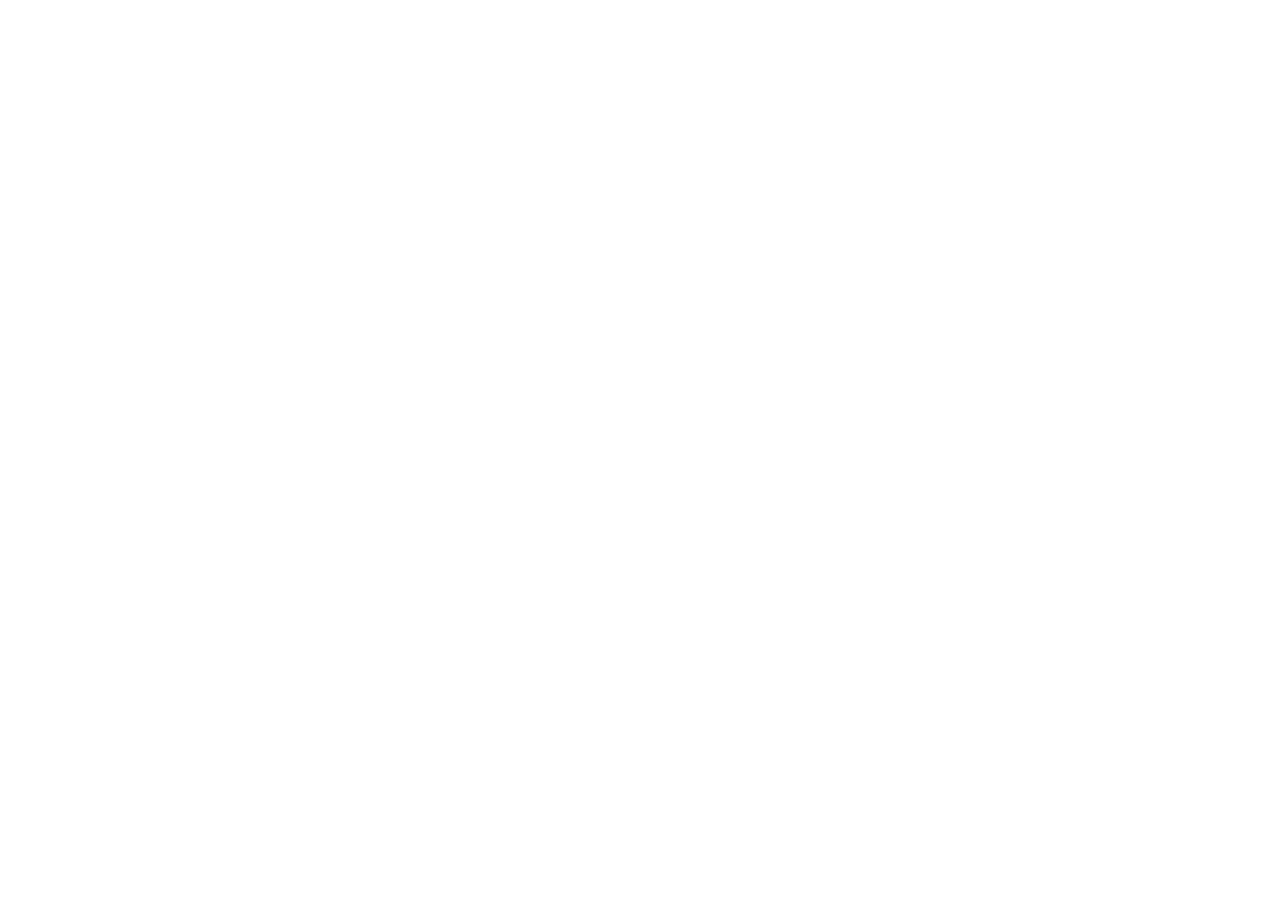
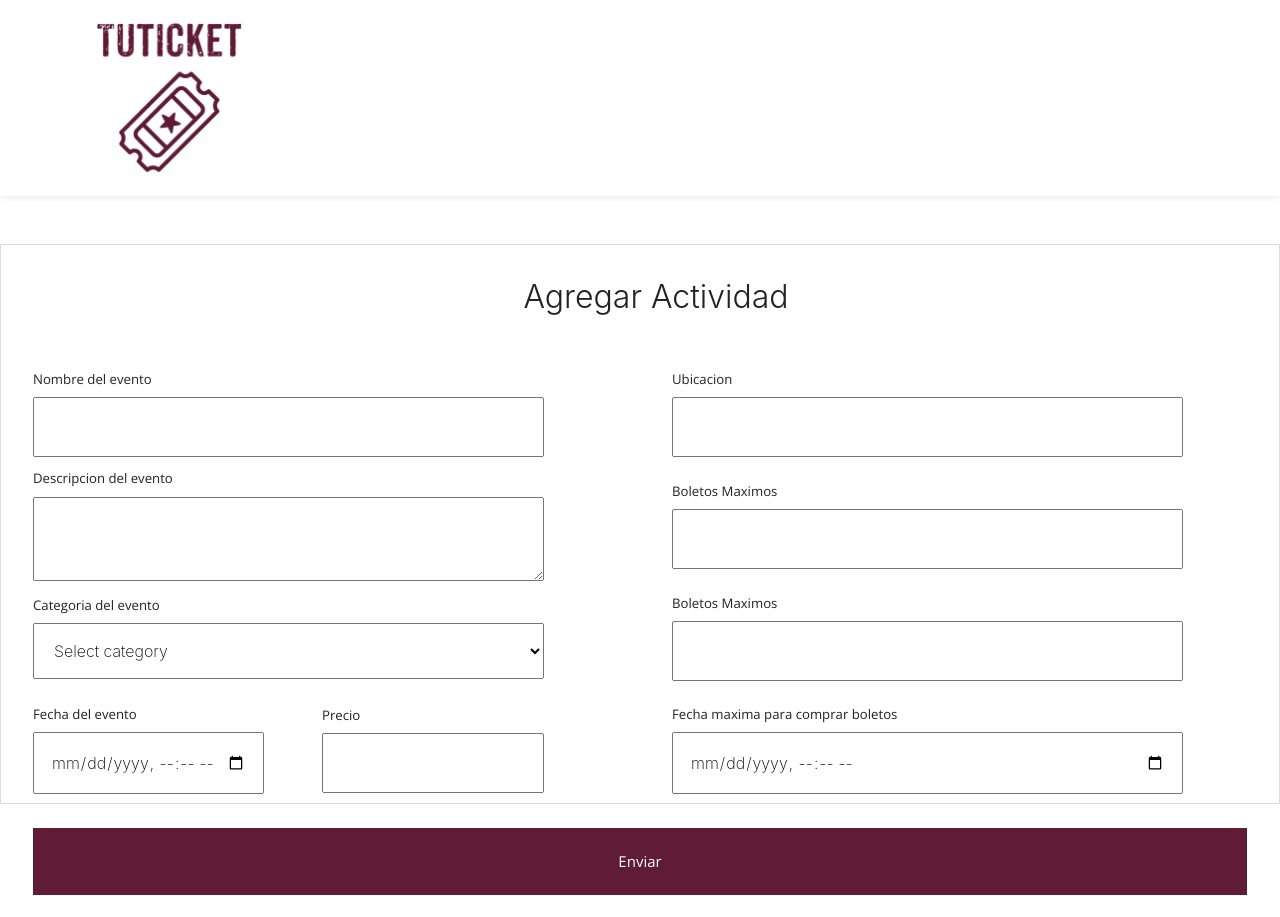
Before and after one commit to Daniel07816/TuTicket, an Angular app in the folder ticket/: page /crear-evento in a window 1280 px wide. Before the commit the page ends 800 px from the top, so only its background shows below. Built offline with nearby package versions, Linux system fonts and the light colour scheme.

Commit message:
modificacion en template creacion evento

```diff
--- a/ticket/src/app/componentes/crear-evento/crear-evento.component.css
+++ b/ticket/src/app/componentes/crear-evento/crear-evento.component.css
@@ -4,16 +4,7 @@
   --claro: #ffffff;
 }
 
-*, *:before, *:after{
-  box-sizing: inherit;
-}
 
-
-body{
-  margin: 0;
-  font-size: 16px;
-  background-color: #F7F7F7;
-}
 
 html{
   font-size: 62.5%;
@@ -23,6 +14,8 @@ html{
   display: flex;
   flex-direction: column;
 }
+
+
 
 h1{
   font-size: 2.6rem;
@@ -130,9 +123,10 @@ header{
 
 .cont{
   max-width: 90rem;
+  height: 70vh;
   margin: 0 auto;
   border: 0.01rem solid gainsboro;
-  margin-top: 5rem;
+  margin-top: 3rem;
   background-color: #ffffff;
 }
 
@@ -141,19 +135,17 @@ header{
   height: 100%;
   display: grid;
   grid-template-columns: 1fr 1fr;
-  grid-template-rows: repeat(6, 10rem);
+  grid-template-rows: repeat(6, 7rem);
 }
-
-
-
 
 .contenedor-imagenes{
   grid-column: 2/3;
   grid-row: 2/6;
   display: grid;
-  grid-template-columns: repeat(2, 1fr);
-  grid-template-rows: repeat(2, 1fr);
+  grid-template-rows: repeat(4, 1fr);
 }
+
+
 
 h2{
   grid-column: 1/3;
@@ -185,7 +177,7 @@ h2{
 .formulario input[type="submit"]{
   grid-column: 1/3;
   grid-row: 6/7;
-  background-color: #E5242B;
+  background-color: #601c34;
   border: none;
   color: #ffffff;
   width: 95%;
@@ -198,7 +190,7 @@ h2{
   margin-left: 2rem;
   width: 80%;
   padding: 1rem;
-  font-size: 1.5rem;
+  font-size: 1rem;
   font-weight: 200;
   font-family: Circular, -apple-system, BlinkMacSystemFont, Roboto, Helvetica Neue, sans-serif;
 }
@@ -240,54 +232,20 @@ h2{
   width: 80%;
 }
 
-.profile-pic-div1,.profile-pic-div2,.profile-pic-div3,.profile-pic-div4{
-  height: 90%;
-  width: 90%;
-  position: relative;
-  overflow: hidden;
-  margin: 0 auto;
-  margin-bottom: 2rem;
-  margin-right: 2rem;
+
+img{
+  width: 10rem;
 }
 
-#photo{
-  height: 100%;
-  width: 100%;
+.filad1{
+  grid-row: 1/2;
 }
-
-
-.profile-pic-div1 label,.profile-pic-div2 label,.profile-pic-div3 label,.profile-pic-div4 label{
-  margin-top: 2rem;
+.filad2{
+  grid-row: 2/3;
 }
-
-#uploadbtn1,#uploadbtn2,#uploadbtn3,#uploadbtn4{
-  height: 100%;
-  width: 100%;
-  position: absolute;
-  bottom: 0;
-  text-align: center;
-  background: rgba(170, 170, 170, 0.7);
-  color: var(--blanco);
-  font-family: Circular, -apple-system, BlinkMacSystemFont, Roboto, Helvetica Neue, sans-serif;
-  font-size: 15px;
-  cursor: pointer;
-  border: none;
-
+.filad3{
+  grid-row: 3/4;
 }
-
-#photo1{
-  height: 100%;
-  width: 100%;
+.filad4{
+  grid-row: 4/5;
 }
-#photo2{
-  height: 100%;
-  width: 100%;
-}
-#photo3{
-  height: 100%;
-  width: 100%;
-}
-#photo4{
-  height: 100%;
-  width: 100%;
-}
--- a/ticket/src/app/componentes/crear-evento/crear-evento.component.html
+++ b/ticket/src/app/componentes/crear-evento/crear-evento.component.html
@@ -1,15 +1,19 @@
 <header >
   <div class="header contenedor">
       <div class="logo">
-          <img src="{{logo}}">
+          <img [src]="imagen">
       </div>
-      <nav class="navegacion">
-          <a href="#">Javier</a>
-           <ul>
-               <li><a href="#">Cuenta</a></li>
-               <li><a href="#">Mis eventos</a></li>
-           </ul>
-      </nav>
+<!--
+  x 1.nombre del evento
+  x 2.descripcion (breve)
+  8.categoria del evento (combobox)
+  3.fechas y horas
+  x 7.precio
+
+  4.ubiacion
+  6.boletos maximos
+  9.fecha max
+-->
   </div>
 </header>
 <main id="main">
@@ -18,15 +22,15 @@
           <div class="principal">
               <h2>Agregar Actividad</h2>
               <div class="formulario-grupo fila1">
-                  <label for="nombre">Nombre de la actividad</label>
+                  <label for="nombre">Nombre del evento</label>
                   <input id="nombre" name="nombre" class="nombre" type="text" required>
               </div>
               <div class="formulario-grupo fila2">
-                  <label for="descripcion">Descripcion de la actividad</label>
+                  <label for="descripcion">Descripcion del evento</label>
                   <textarea class="descripcion" name = "descripcion" rows="3" required="" id="descripcion"></textarea>
               </div>
               <div class="formulario-grupo fila3">
-                  <label for="categoria">Categoria de la actividad</label>
+                  <label for="categoria">Categoria del evento</label>
                   <select class="categoria" name="categoria" id="categoria">
                       <option selected="">Select category</option>
                       <option value="1">Categoria 1</option>
@@ -36,7 +40,7 @@
               </div>
               <div class="formulario-row fila4">
                   <div class="formulario-grupo row1">
-                      <label for="fecha">Fecha de la actividad</label>
+                      <label for="fecha">Fecha del evento</label>
                       <input id="fecha" name="fecha" class="fecha" type="datetime-local" required>
                   </div>
                   <div class="formulario-grupo row2">
@@ -44,31 +48,35 @@
                       <input id="precio" name = "precio" class="precio" type="text" required>
                   </div>
               </div>
+
               <div class="contenedor-imagenes">
+                <div class="formulario-grupo filad1">
+                  <label for="ubicacion">Ubicacion</label>
+                  <input type="text" name="ubicacion" required>
+                </div>
+                <div class="formulario-grupo fidad2">
+                  <label for="Boletos maximos">Boletos Maximos</label>
+                  <input type="number" name="Boletos Maximos" required>
+                </div>
+                <div class="formulario-grupo filad3">
+                  <label for="Boletos maximos">Boletos Maximos</label>
+                  <input type="number" name="Boletos Maximos" required>
+                </div>
+                <div class="formulario-grupo filad4">
+                <label for="fecha">Fecha maxima para comprar boletos</label>
+                <input id="fecha" name="fecha" class="fecha" type="datetime-local" required>
+                </div>
+<!--
                   <div class="profile-pic-div1">
                       <img id="photo1">
                       <input type="file" id="file1">
                       <label for="file1" name ="file1" id="uploadbtn1">Elegir foto</label>
                   </div>
-                  <div class="profile-pic-div2">
-                      <img id="photo2">
-                      <input type="file" id="file2">
-                      <label for="file2" name ="file2" id="uploadbtn2">Elegir foto</label>
-                  </div>
-                  <div class="profile-pic-div3">
-                      <img id="photo3">
-                      <input type="file" id="file3">
-                      <label for="file3" name ="file3" id="uploadbtn3">Elegir foto</label>
-                  </div>
-                  <div class="profile-pic-div4">
-                      <img id="photo4">
-                      <input type="file" id="file4">
-                      <label for="file4" name ="file4" id="uploadbtn4">Elegir foto</label>
-                  </div>
+-->
               </div>
               <input type="submit" value="Enviar" id="enviar">
            </div>
       </form>
   </div>
 </main>
-</footer>
+<footer></footer>
--- a/ticket/src/app/componentes/crear-evento/crear-evento.component.ts
+++ b/ticket/src/app/componentes/crear-evento/crear-evento.component.ts
@@ -6,10 +6,13 @@ import { Component, OnInit } from '@angular/core';
   styleUrls: ['./crear-evento.component.css']
 })
 export class CrearEventoComponent implements OnInit {
-
-  constructor() { }
+  public imagen:string;
+  constructor() {
+    this.imagen ="";
+  }
 
   ngOnInit(): void {
+    this.imagen = "../../../assets/logo.png";
   }
 
 }
```
